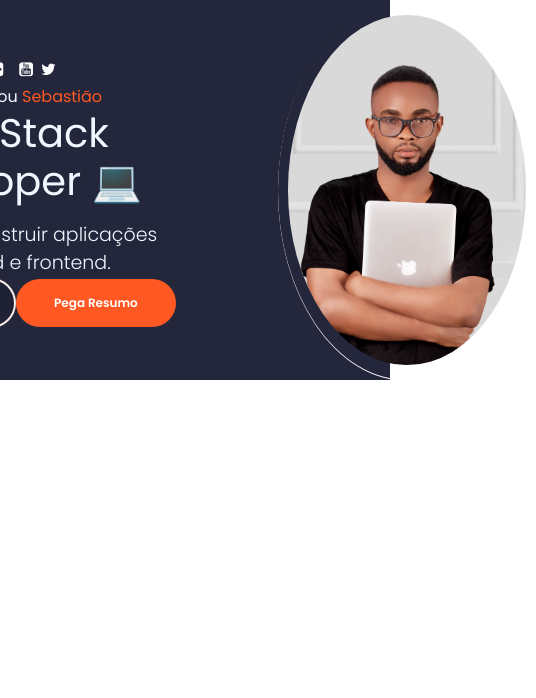
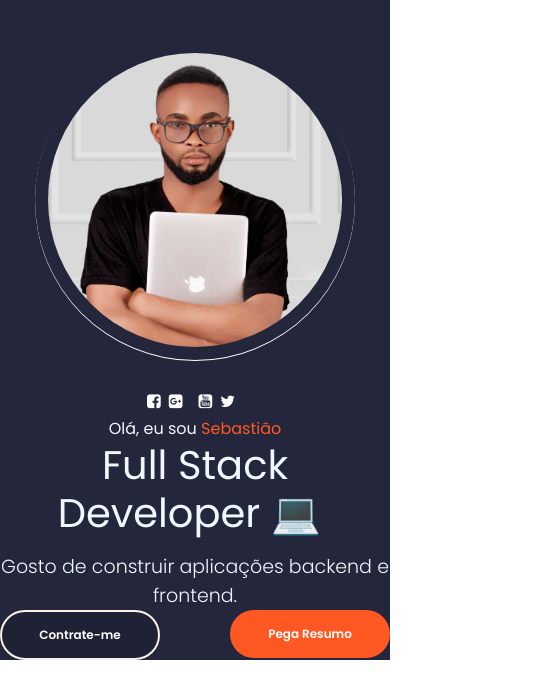
Before and after one commit to SMarcosM/Portfolio, a React (Create React App) app in the folder client/: page / in a window 390 px wide. Shown: the top 698 px of the page, 536 px wide, since content can reach past the window. Built offline with nearby package versions, Linux system fonts and the light colour scheme; a web font is replaced by a local one.

Commit message:
Profile responsiveness

```diff
--- a/client/src/PortfolioContainer/Home/Profile.css
+++ b/client/src/PortfolioContainer/Home/Profile.css
@@ -72,3 +72,60 @@
 .colz .colz-icon i:hover {
   transform: scale(1.5)
 }
+
+@media screen and (max-width: 1110px) {
+  .profile-picture {
+    margin: 0 0px 0 80px;
+  }
+  .profile-details-name {
+    font-size: 20px;
+  }
+  .profile-details-role .primary-text {
+    font-size: 12px;
+  }
+  .ptofile-options .btn {
+    width: 120px;
+    padding: 11px 0;
+    z-index: 700;
+  }
+}
+@media screen and (max-width: 910px) {
+  .profile-picture {
+    height: 320px;
+    width: 320px;
+    margin: 0 0 0 4px;
+  }
+}
+@media screen and (max-width: 810px) {
+  .profile-picture {
+    margin: 0 !important;
+  }
+  .profile-parent {
+    flex-direction: column-reverse;
+    margin: 40px 0 0 0;
+  }
+  .profile-options {
+    display: flex;
+    justify-content: space-between;
+  }
+  .profile-details {
+    margin: 25px 0 0;
+  }
+  .profile-options .highlighted-btn {
+    margin: 0 !important;
+  }
+  .profile-options, .profile-details-role {
+    text-align: center;
+  }
+}
+@media  screen and (max-width: 375px) {
+  .profile-picture {
+    height: 275px;
+    width: 275px;
+    margin-top: -90px;
+  }
+  .profile-details {
+    width: 90%;
+
+  }
+}
```
